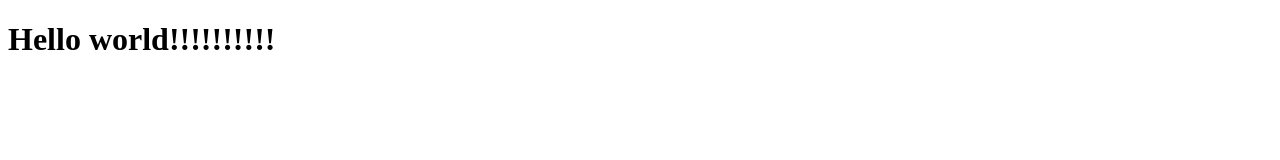
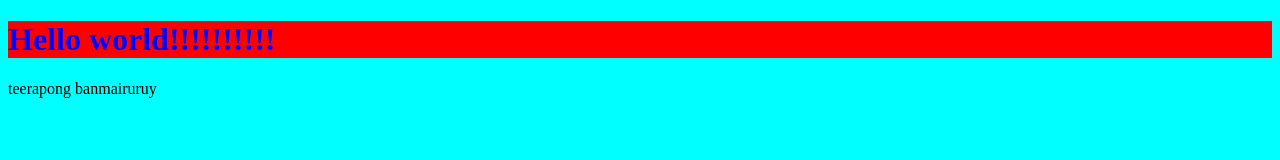
Before and after one commit to Banmairury/tutorial-pong, a plain HTML site: page index.html in a window 1280 px wide. Drawn offline with Linux system fonts and the light colour scheme.

Commit message:
add style

```diff
--- a/index.html
+++ b/index.html
@@ -5,8 +5,18 @@
     <meta http-equiv="X-UA-Compatible" content="IE=edge">
     <meta name="viewport" content="width=, initial-scale=1.0">
     <title>Document</title>
+    <style>
+        h1{
+            background-color: red;
+            color: blue;
+        }
+        body{
+            background-color: aqua;
+        }
+    </style>
 </head>
 <body>
     <h1>Hello world!!!!!!!!!!</h1>
+    <p>teerapong banmairuruy</p>
 </body>
 </html>
```
